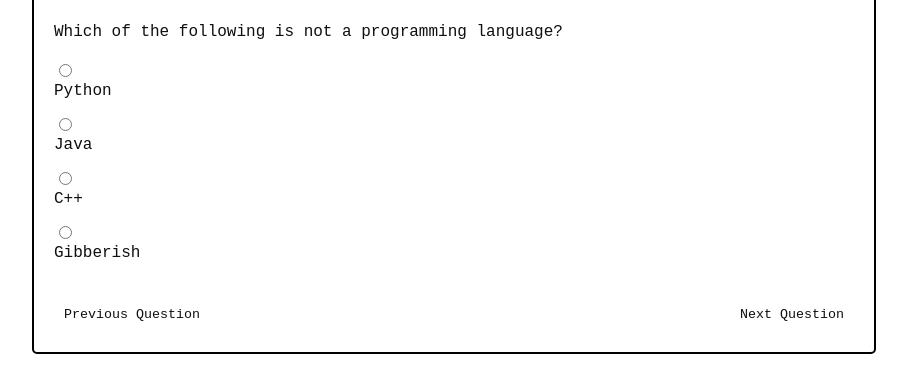
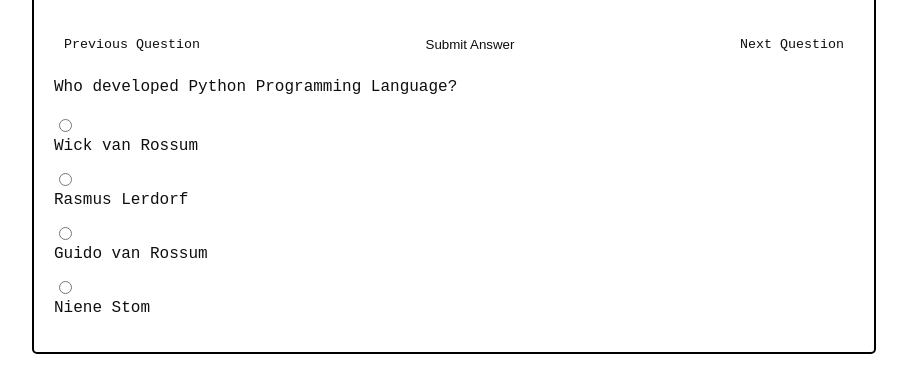
Before and after one commit to OliverDean/NetworkingProjectCits3002, a plain HTML site: page ClientBrowser/question_multi.html in a window 1280 px wide. Shown: the part 140-532 px from the top of the page, without its empty margins (186-1093 px from the left). Drawn offline with Linux system fonts and the light colour scheme.

Commit message:
updated html to include javascript

```diff
--- a/ClientBrowser/question_multi.html
+++ b/ClientBrowser/question_multi.html
@@ -5,7 +5,6 @@
     <meta name="viewport" content="width=device-width, initial-scale=1.0" />
     <link rel="icon" href="icon.png" sizes="32x32" />
     <title>Question Page</title>
-    <!-- <link rel="stylesheet" href="{{ url_for('ClientBrowser', filename='styles.css') }}"> -->
     <link rel="stylesheet" href="styles.css" />
   </head>
   <body>
@@ -14,30 +13,15 @@
       <h1>Question 1</h1>
       <form id="questionForm">
         <!-- Multiple-choice question module -->
-        <div class="question-module multiple-choice">
-          <p>Which of the following is not a programming language?</p>
-          <div class="form-group">
-            <input type="radio" id="option1" name="question" value="option1" />
-            <label for="option1">Python</label>
-          </div>
-          <div class="form-group">
-            <input type="radio" id="option2" name="question" value="option2" />
-            <label for="option2">Java</label>
-          </div>
-          <div class="form-group">
-            <input type="radio" id="option3" name="question" value="option3" />
-            <label for="option3">C++</label>
-          </div>
-          <div class="form-group">
-            <input type="radio" id="option4" name="question" value="option4" />
-            <label for="option4">Gibberish</label>
-          </div>
-        </div>
+
+
         <div class="navigation-buttons">
           <button type="button" class="prev-question">Previous Question</button>
+          <button type="submit" class="submit-answer">Submit Answer</button>
           <button type="button" class="next-question">Next Question</button>
         </div>
       </form>
     </div>
+    <script src="populateQuestion.js"></script>
   </body>
 </html>
```
